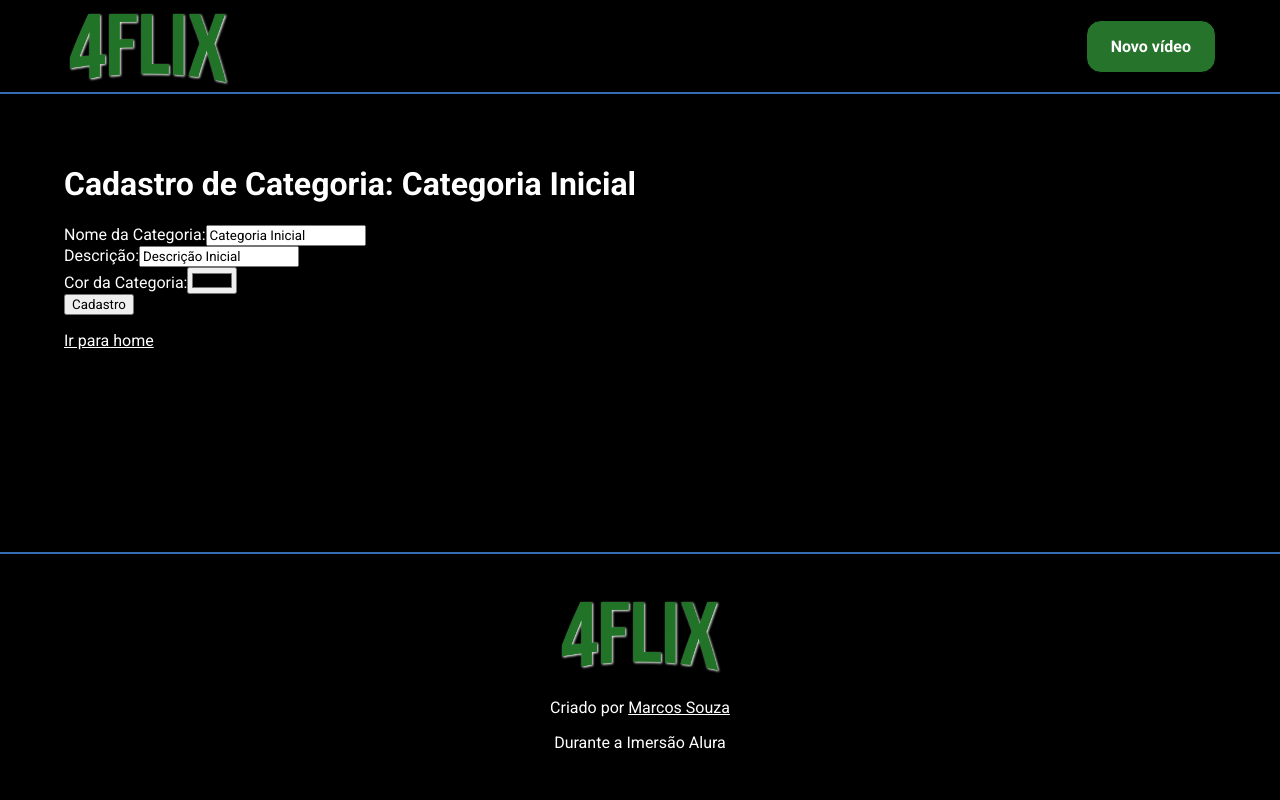
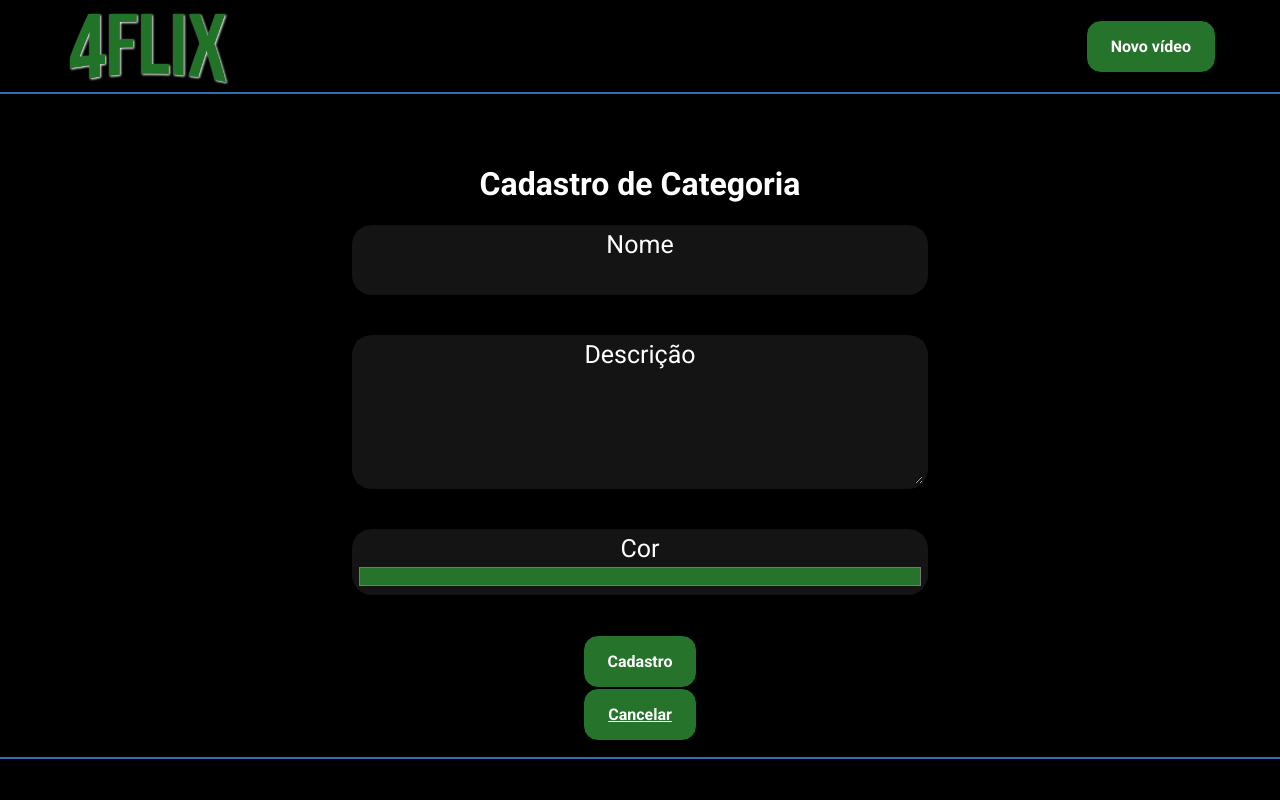
Before and after one commit to marcospsw/4flix, a React (Create React App) app: page /cadastro/categoria in a window 1280 px wide. Shown: the top 800 px of the page. Built offline with nearby package versions, Linux system fonts and the light colour scheme.

Commit message:
Finalizando dia 29/07

```diff
--- /dev/null
+++ b/src/components/FormField/index.js
@@ -0,0 +1,29 @@
+import React from 'react';
+import InputWrapper from "./style";
+
+function FormField({label, type, name, value, onChange}){
+  return(
+    <InputWrapper filled={!!value} type={type}>
+      <label>
+        {label}
+      </label>
+      <input
+        type={type}
+        value={value}
+        name={name}
+        onChange={onChange}
+      />
+
+      <textarea
+        value={value}
+        name={name}
+        onChange={onChange}
+        rows="5"
+      />
+    </InputWrapper>
+  );
+}
+
+
+
+export default FormField;
--- /dev/null
+++ b/src/components/FormField/style.js
@@ -0,0 +1,52 @@
+import styled from "styled-components";
+
+const InputWrapper = styled.div`
+  background: var(--grayDark);
+  border-radius: 20px;
+  display: flex;
+  flex-direction: column;
+  margin-bottom: 40px;
+  padding: 5px;
+  width: 50%;
+  margin-left: 25%;
+
+  label {
+    background-color: var(--grayDark);
+    font-size: 25px;
+    font-weight: normal;
+    transition: 0.2s all;
+
+    @media (max-width: 800px) {
+      font-size:18px;
+    }
+  }
+  input {
+    background: transparent;
+    border: 0;
+    color: var(--grayLight);
+    display: ${(props) => (props.type === "textarea" ? "none" : "block")};
+    font-size: 18px;
+    outline: 0;
+    padding: ${(props) => (props.type === "color" ? "0" : "5px 0")};
+    transition: 0.2s all;
+    width: 100%;
+  }
+  textarea {
+    background: var(--grayDark);
+    border: 0;
+    color: var(--grayLight);
+    display: ${(props) => (props.type === "textarea" ? "block" : "none")};
+    font-size: 18px;
+    outline: 0;
+    padding: 5px 0;
+    transition: all 0.2s;
+    width: 100%;
+  }
+
+  @media (max-width: 800px) {
+    margin-left:0;
+    width:100%;
+  }
+`;
+
+export default InputWrapper;
--- a/src/components/PageDefault/index.js
+++ b/src/components/PageDefault/index.js
@@ -10,6 +10,7 @@ const Main = styled.main`
   padding-top: 50px;
   padding-right: 5%;
   padding-left: 5%;
+  text-align:center;
 `;
 
 function PageDefault({children}){
--- a/src/pages/cadastro/Categoria/index.js
+++ b/src/pages/cadastro/Categoria/index.js
@@ -1,17 +1,18 @@
 import React, {useState}  from 'react';
 import { Link } from 'react-router-dom';
 import PageDefault from '../../../components/PageDefault'
+import FormField from '../../../components/FormField';
+import Button from '../../../components/Button'
 
 
 function CadastroCategoria(){
-  const [categorias, setCategorias] = useState ([]);
-
   const valoresIniciais = {
-    nome: 'Categoria Inicial',
-    descricao: 'Descrição Inicial',
-    cor: 'red',
+    nome: '',
+    descricao: '',
+    cor: '#26732B',
   }
 
+  const [categorias, setCategorias] = useState ([]);
   const [values, setValues] = useState (valoresIniciais);
 
   function setValue (chave, valor){
@@ -22,67 +23,63 @@ function CadastroCategoria(){
     })
   }
 
-  function changeHandler(infosEvento) {
+  function handleChange(infosEvento) {
     setValue(
       infosEvento.target.getAttribute('name'),
       infosEvento.target.value
     );
   }
-  return(
-    <PageDefault>
-      <h1>Cadastro de Categoria: {values.nome}</h1>
 
-      <form onSubmit={function handleSubmit(infosEvento){
+  function handleSubmit(infosEvento){
     infosEvento.preventDefault();
     setCategorias ([
       ...categorias,
       values
     ]);
-      }}>
+    setValues(valoresIniciais)
+  }
 
+  return(
+    <PageDefault>
 
+      <h1>Cadastro de Categoria</h1>
+      {values.nome}
 
-        <div>
-          <label>
-            Nome da Categoria:
-            <input
+      <form onSubmit={handleSubmit}>
+      <FormField
+        label="Nome"
         type="text"
+        name="nome"
         value={values.nome}
-              name="nome"
-              onChange={changeHandler}
+        onChange={handleChange}
       />
-          </label>
-        </div>
 
-        <div>
-          <label>
-            Descrição:
-            <input
+       <FormField
+        label="Descrição"
         type="textarea"
+        name="descricao"
         value={values.descricao}
-              name="descricao"
-              onChange={changeHandler}
+        onChange={handleChange}
       />
-          </label>
-        </div>
 
-        <div>
-          <label>
-            Cor da Categoria:
-            <input
+      <FormField
+        label="Cor"
         type="color"
+        name="cor"
         value={values.cor}
-              name="cor"
-              onChange={changeHandler}
+        onChange={handleChange}
       />
-          </label>
-        </div>
-
-        <button>
+        <Button>
           Cadastro
-        </button>
+        </Button>
 
       </form>
+
+      <Button>
+      <Link to="/">
+        Cancelar
+      </Link>
+      </Button>
 
       <ul>
         {categorias.map((categoria, indice) => {
@@ -93,12 +90,6 @@ function CadastroCategoria(){
           )
         })}
       </ul>
-
-
-
-      <Link to="/">
-        Ir para home
-      </Link>
     </PageDefault>
   );
 }
```
Lines whose indentation alone changed are shown as unchanged.
